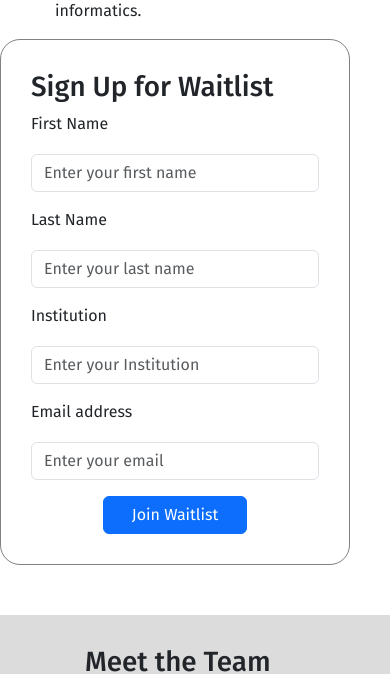
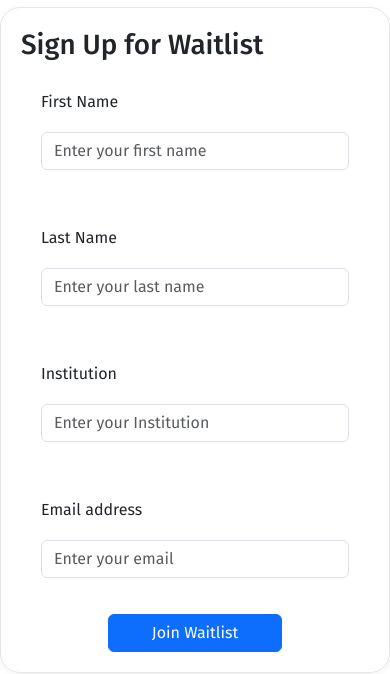
Before and after one commit to PennRad-Ghost-lab/chameleon, a React (Vite) app in the folder frontend/: page / in a window 390 px wide. Shown: the part 1136-1810 px from the top of the page. Built offline with nearby package versions, Linux system fonts and the light colour scheme.

Commit message:
beautify attempt

```diff
--- a/frontend/src/App.css
+++ b/frontend/src/App.css
@@ -45,11 +45,9 @@ body {
 
 .about-section {
   display: flex;
-  justify-content: flex-start;
   justify-content: space-between;
   padding-top: 60px;
   flex-wrap: wrap;
-
 }
 
 .about-section div {
@@ -69,14 +67,29 @@ body {
 }
 
 .waitlist {
-  padding-left: 55px;
   display: flex;
   flex-direction: column;
   min-width: 350px;
-  padding-right: 55px;
-  border: grey solid 1px;
+  border: 1px solid rgba(128, 128, 128, 0.2);
   border-radius: 20px;
   padding: 30px;
+  box-shadow: 0 2px 8px rgba(0, 0, 0, 0.05);
+}
+
+@media screen and (max-width: 768px) {
+  .about-section div {
+    width: 100%;
+    padding: 20px;
+    display: flex;
+    justify-content: center
+  }
+
+  .waitlist {
+    min-width: unset;
+    width: 80%;
+    padding: 30px;
+    max-width: 450px;
+  }
 }
 
 .waitlist-form div {
@@ -104,7 +117,7 @@ body {
 
 #meet-team {
   width: 100%;
-  background-color: rgba(220, 220, 220);
+  background-color: rgb(247, 247, 247);
   padding: 30px;
   /* margin-left: 55px; */
 }
@@ -155,6 +168,15 @@ body {
   row-gap: 50px;
 }
 
+@media screen and (max-width: 768px) {
+  .footer {
+    padding-top: 40px;
+    padding-bottom: 40px;
+    gap: 15px;
+    row-gap: 30px;
+  }
+}
+
 .footer img {
   margin-right: 30px;
   margin-left: 30px;
```
